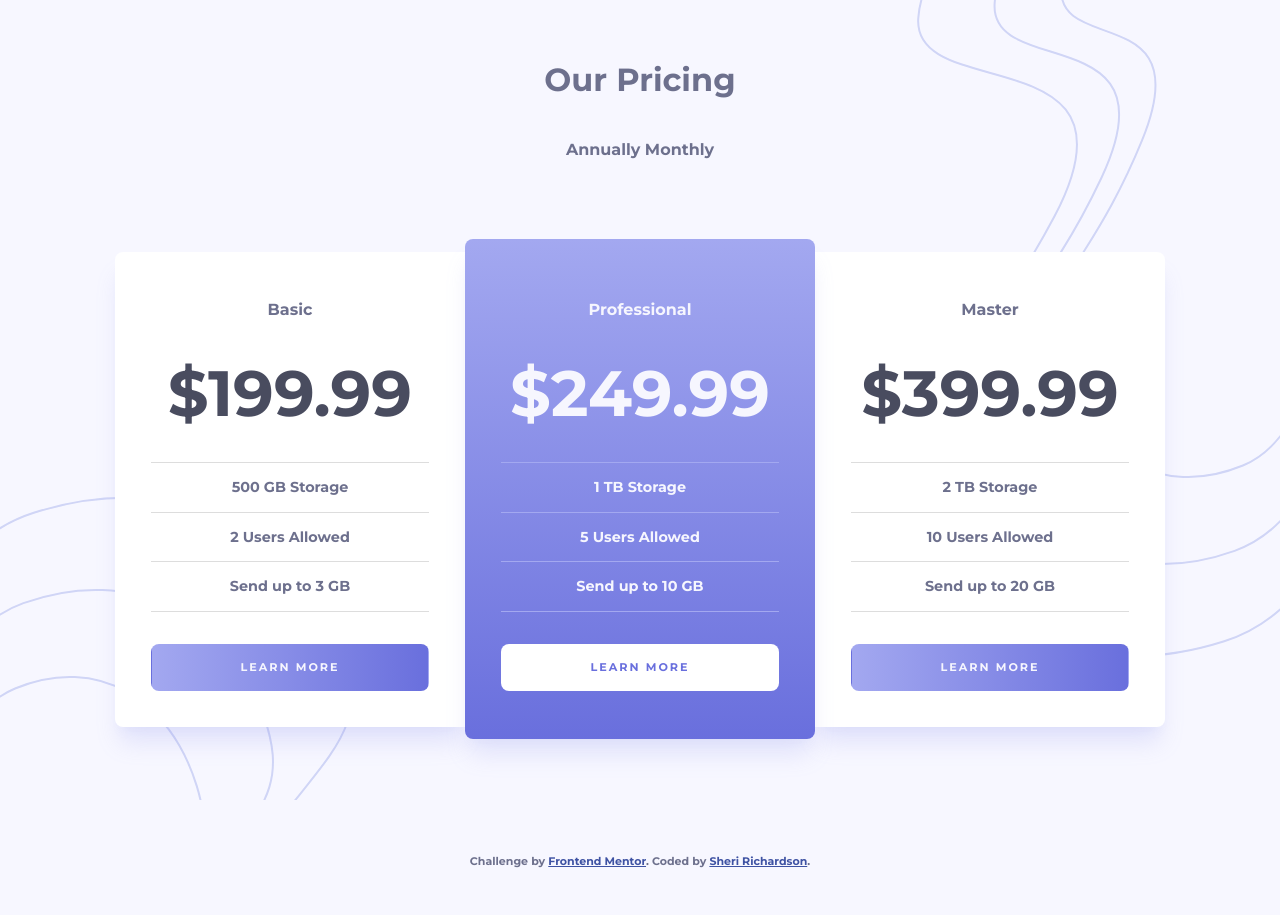
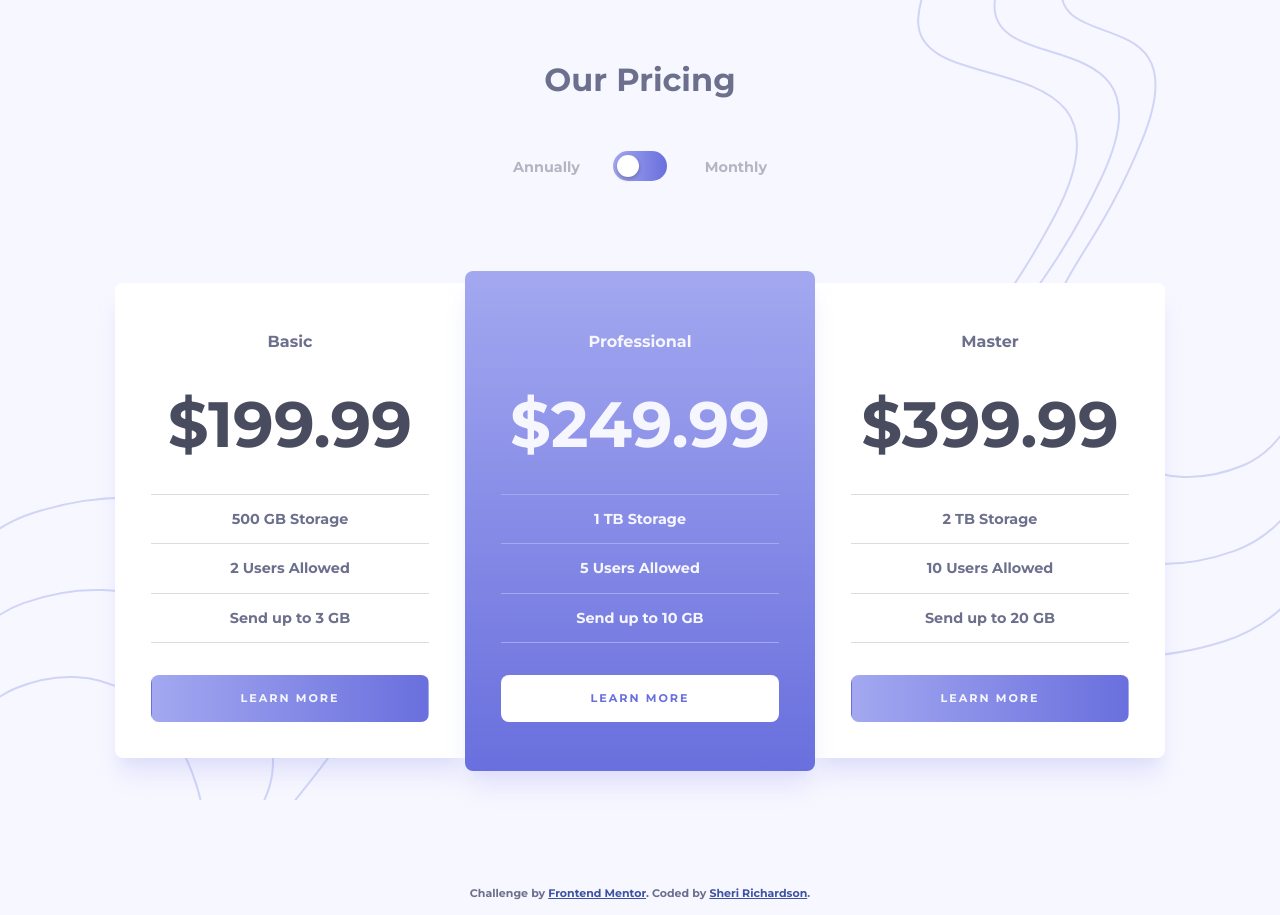
Before and after one commit to sheriallisdev/frontendmentor, a plain HTML site: page pricing-component-with-toggle/index.html in a window 1280 px wide. Before the commit the page ends 884 px from the top, so only its background shows below. Drawn offline with Linux system fonts and the light colour scheme.

Commit message:
Add styles for price toggle

```diff
--- a/pricing-component-with-toggle/index.html
+++ b/pricing-component-with-toggle/index.html
@@ -24,9 +24,16 @@
       <h1>
         Our Pricing
       </h1>
-      <span class="toggle">
-        Annually Monthly
-      </span>
+      <!-- Switch -->
+      <div class="switch">
+        <div class="switch-body">
+          <div class="toggle"></div>
+        </div>
+        <label for="checkbox">Pricing</label>
+        <input type="checkbox" name="checkbox" id="checkbox" />
+      </div>
+
+      <!-- Product List -->
       <div class="product-list">
         <!-- Basic -->
         <div class="product-card">
@@ -90,12 +97,12 @@
         </div>
       </div>
 
-      <div class="attribution">
+      <footer class="attribution">
         Challenge by
         <a href="https://www.frontendmentor.io?ref=challenge" target="_blank"
           >Frontend Mentor</a
-        >. Coded by <a href="#">Sheri Richardson</a>.
-      </div>
+        >. Coded by <a href="https://sheri.dev/">Sheri Richardson</a>.
+      </footer>
     </main>
   </body>
 </html>
--- a/pricing-component-with-toggle/styles/stylesheet.css
+++ b/pricing-component-with-toggle/styles/stylesheet.css
@@ -61,6 +61,55 @@ h1 {
   text-align: center;
   margin-top: 62px;
   margin-bottom: 42px;
+}
+
+.switch {
+  display: flex;
+  flex-direction: row;
+  align-items: center;
+  margin: 10px 0;
+}
+
+.switch .switch-body {
+  background: linear-gradient(to right, var(--linear-gradient));
+  width: 54px;
+  border-radius: 50px;
+  position: relative;
+  color: #b5b4c1;
+  font-size: 0.9rem;
+}
+
+.toggle {
+  width: 22px;
+  height: 22px;
+  background-color: white;
+  border-radius: 50%;
+  margin: 4px;
+  box-shadow: 0 2px 4px 0 rgba(0, 0, 0, 0.25);
+}
+
+.switch.active .switch-body .toggle {
+  transform: translatex(100%);
+}
+
+.switch input[type="checkbox"],
+.switch label {
+  display: none;
+}
+
+.switch-body::before {
+  content: "Annually";
+  left: -100px;
+  position: absolute;
+  transform: translateY(50%);
+}
+
+.switch-body::after {
+  content: "Monthly";
+  top: 0;
+  right: -100px;
+  position: absolute;
+  transform: translateY(50%);
 }
 
 .product-list {
```
